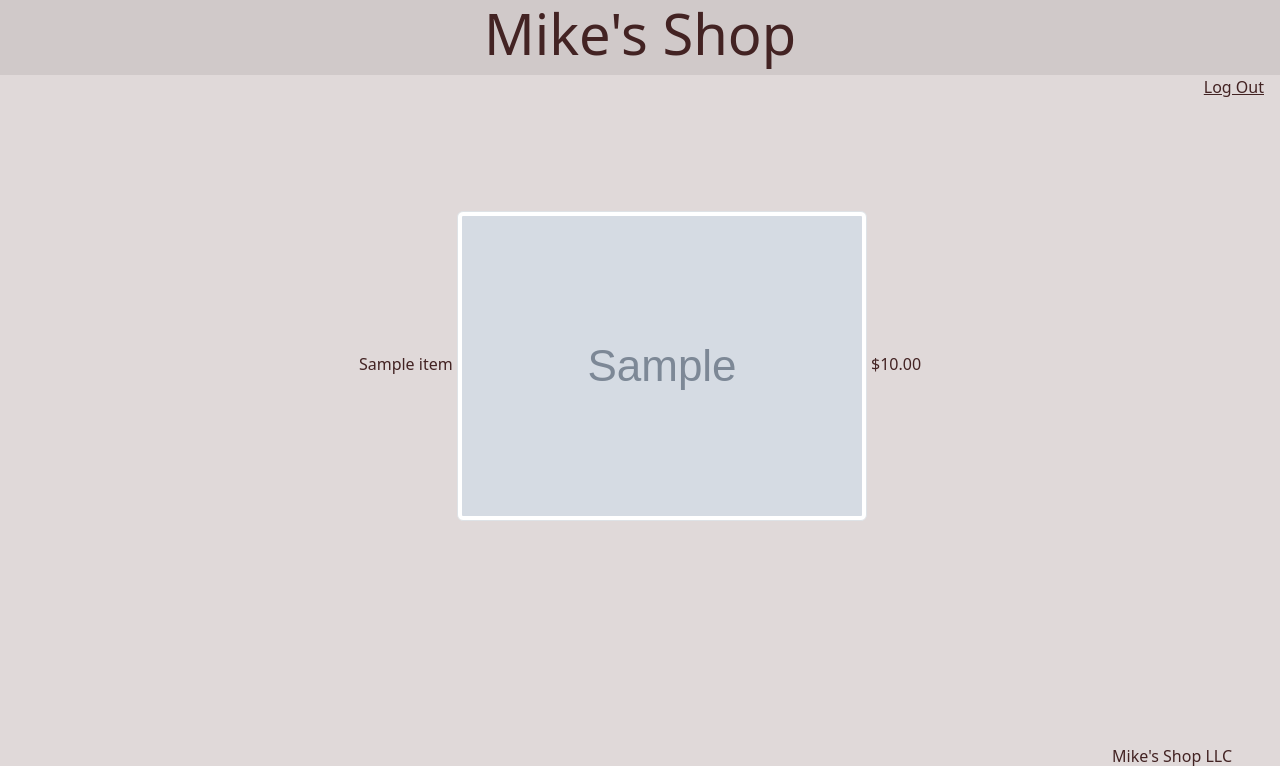
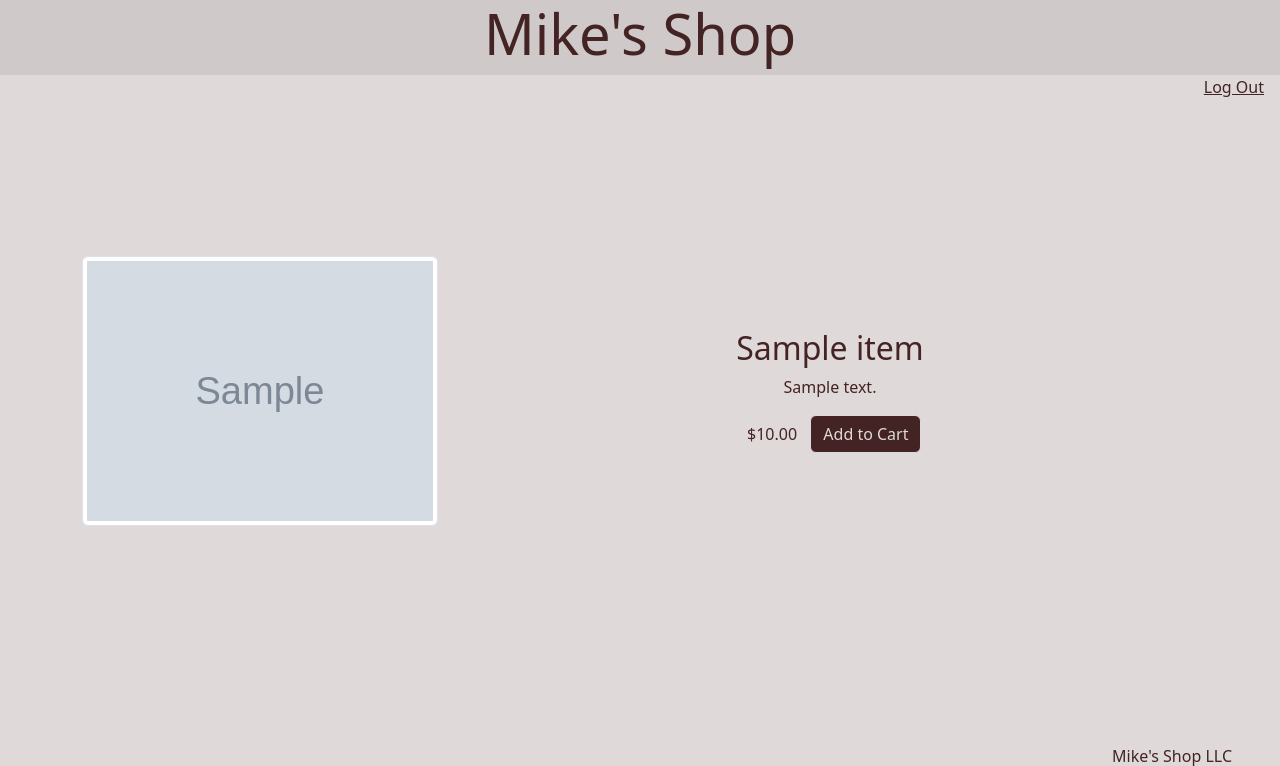
Before and after one commit to mcshanem/mikes-shop, a Flask app: page /shop in a window 1280 px wide. Shown: the top 766 px of the page. Run offline with Flask 3, Linux system fonts and the light colour scheme; a user stored in the database is signed in; tables that the repository leaves empty hold one stand-in row (values such as "Sample post"); grey boxes marked "Sample" are stand-in pictures; some libraries are stand-ins or nearby versions.

Commit message:
Add first pass of 'Add to Cart' functionality. Add Black formatting to the project.

```diff
--- a/forms.py
+++ b/forms.py
@@ -1,5 +1,5 @@
 from flask_wtf import FlaskForm
-from wtforms import StringField, SubmitField, PasswordField
+from wtforms import StringField, SubmitField, PasswordField, HiddenField
 from wtforms.validators import DataRequired, Email
 
 
@@ -15,3 +15,8 @@ class LoginForm(EmailPasswordForm):
 class RegisterForm(EmailPasswordForm):
     name = StringField("Name", validators=[DataRequired()])
     submit = SubmitField("Sign me up!")
+
+
+class AddToCartForm(FlaskForm):
+    item_id = HiddenField(validators=[DataRequired()])
+    submit = SubmitField("Add to Cart")
--- a/main.py
+++ b/main.py
@@ -3,7 +3,7 @@ from flask_bootstrap import Bootstrap5
 from dotenv import load_dotenv
 import os
 from flask_login import LoginManager, login_required, logout_user, login_user
-from forms import LoginForm, RegisterForm
+from forms import LoginForm, RegisterForm, AddToCartForm
 from db import db, User, Item
 from werkzeug.security import generate_password_hash, check_password_hash
 from sqlalchemy.exc import IntegrityError
@@ -13,8 +13,8 @@ load_dotenv()
 
 # Create Flask app
 app = Flask(__name__)
-app.config['SECRET_KEY'] = os.environ.get('FLASK_KEY')
-app.config['SQLALCHEMY_DATABASE_URI'] = os.environ.get('DB_URI')
+app.config["SECRET_KEY"] = os.environ.get("FLASK_KEY")
+app.config["SQLALCHEMY_DATABASE_URI"] = os.environ.get("DB_URI")
 
 # Connect Bootstrap to Flask app
 Bootstrap5(app)
@@ -27,7 +27,7 @@ with app.app_context():
 # Create login manager and connect it to Flask app
 login_manager = LoginManager()
 login_manager.init_app(app)
-login_manager.login_view = 'login'
+login_manager.login_view = "login"
 
 
 @login_manager.user_loader
@@ -35,45 +35,44 @@ def load_user(user_id):
     return db.session.get(User, int(user_id))
 
 
-@app.route('/')
+@app.route("/")
 def home():
-    return render_template('index.html')
+    return render_template("index.html")
 
 
-@app.route('/shop')
+@app.route("/shop")
 @login_required
 def shop():
-    print('In shop view')
+    print("In shop view")
+    form = AddToCartForm()
     items = db.session.scalars(db.select(Item)).all()
-    for item in items:
-        print(item.name)
-        print(type(item))
-    return render_template('shop.html', items=items)
+    return render_template("shop.html", items=items, form=form)
 
 
-@app.route('/login', methods=['GET', 'POST'])
+@app.route("/login", methods=["GET", "POST"])
 def login():
+    print("In login view")
     form = LoginForm()
     if form.validate_on_submit():
         user = db.session.scalar(db.select(User).where(User.email == form.email.data))
         if user is None:
-            flash('Invalid email, please try again.', 'error')
+            flash("Invalid email, please try again.", "error")
         elif not check_password_hash(user.password, form.password.data):
-            flash('Invalid password, please try again.', 'error')
+            flash("Invalid password, please try again.", "error")
         else:
             login_user(user)
-            return redirect(url_for('shop'))
-    return render_template('login.html', form=form)
+            return redirect(url_for("shop"))
+    return render_template("login.html", form=form)
 
 
 @app.route("/logout")
 @login_required
 def logout():
     logout_user()
-    return redirect(url_for('home'))
+    return redirect(url_for("home"))
 
 
-@app.route('/register', methods=['GET', 'POST'])
+@app.route("/register", methods=["GET", "POST"])
 def register():
     form = RegisterForm()
     if form.validate_on_submit():
@@ -81,19 +80,22 @@ def register():
         new_user = User(
             email=form.email.data,
             password=generate_password_hash(form.password.data),
-            name=form.name.data
+            name=form.name.data,
         )
         try:
             db.session.add(new_user)
             db.session.commit()
-            flash('Registration Successful')
+            flash("Registration Successful")
         except IntegrityError:
-            flash('That email is already associated with an account. Log in instead.', 'error')
+            flash(
+                "That email is already associated with an account. Log in instead.",
+                "error",
+            )
 
-        return redirect(url_for('login'))
+        return redirect(url_for("login"))
 
-    return render_template('register.html', form=form)
+    return render_template("register.html", form=form)
 
 
-if __name__ == '__main__':
+if __name__ == "__main__":
     app.run(debug=True)
--- a/templates/shop.html
+++ b/templates/shop.html
@@ -1,3 +1,4 @@
+{% from 'bootstrap5/form.html' import render_form %}
 {% include "header.html" %}
 
 <div class="ms-auto">
@@ -5,16 +6,29 @@
 </div>
 
 <div class="container my-auto">
-    <div class="row">
-        {% for item in items %}
-        <div class="col">
-            {{ item.name }}
-            <img src="{{ url_for('static', filename='img/' + item.image_filename) }}" class="img-thumbnail"
-                 alt="T-shirt with a knight chess piece and the phrase 'Get Forked'">
-            ${{ '%0.2f' % item.price }}
+    {% for item in items %}
+    <div class="row align-items-center mt-5">
+        <div class="col-4">
+            <img src="{{ url_for('static', filename='img/' + item.image_filename) }}" class="img-thumbnail">
         </div>
-        {% endfor %}
+        <div class="col-8">
+            <div class="row">
+                <div class="col">
+                    <h2>{{ item.name }}</h2>
+                    <p>{{ item.description }}</p>
+                </div>
+            </div>
+            <div class="row justify-content-center align-items-center">
+                <div class="col-1">
+                    ${{ '%0.2f' % item.price }}
+                </div>
+                <div class="col-2">
+                    {{ render_form(form) }}
+                </div>
+            </div>
+        </div>
     </div>
+    {% endfor %}
 </div>
 
 {% include "footer.html" %}
```
